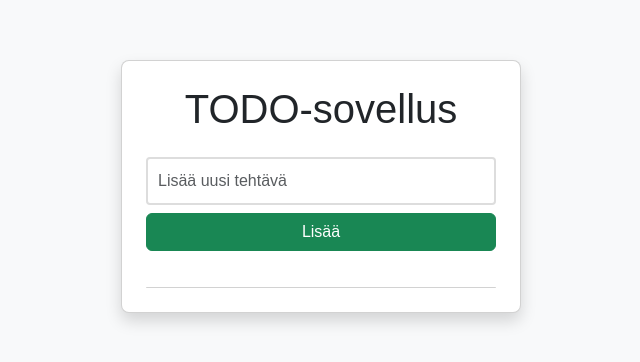
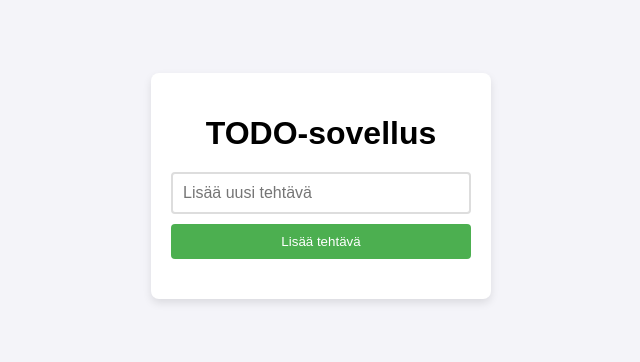
Before and after one commit to mooncutter/Projekti-3, a plain HTML site: page index.html in a window 1280 px wide. Shown: the part 214-576 px from the top of the page, without its empty margins (319-959 px from the left). Drawn offline with nearby package versions, Linux system fonts and the light colour scheme.

Commit message:
Update index.html

```diff
--- a/index.html
+++ b/index.html
@@ -4,24 +4,18 @@
     <meta charset="UTF-8" />
     <meta name="viewport" content="width=device-width, initial-scale=1" />
     <title>TODO-sovellus</title>
-
-    <!-- Bootstrap 5 -->
-    <link href="https://cdn.jsdelivr.net/npm/bootstrap@5.3.0/dist/css/bootstrap.min.css" rel="stylesheet" />
-
-    <!-- jQuery -->
+    <link rel="stylesheet" href="style.css" />
+    <!-- jQuery CDN -->
     <script src="https://code.jquery.com/jquery-3.6.0.min.js"></script>
-
-    <!-- Oma CSS -->
-    <link rel="stylesheet" href="style.css" />
 </head>
-<body class="bg-light d-flex justify-content-center align-items-center vh-100">
-    <div class="card shadow todo-container p-4" style="width: 100%; max-width: 400px;">
-        <h1 class="text-center mb-4">TODO-sovellus</h1>
-        <form id="todo-form" class="d-flex gap-2 mb-3">
-            <input type="text" id="todo-input" class="form-control" placeholder="Lisää uusi tehtävä" required />
-            <button type="submit" class="btn btn-success">Lisää</button>
+<body>
+    <div class="todo-container">
+        <h1>TODO-sovellus</h1>
+        <form id="todo-form">
+            <input type="text" id="todo-input" placeholder="Lisää uusi tehtävä" required />
+            <button type="submit">Lisää tehtävä</button>
         </form>
-        <ul id="todo-list" class="list-group"></ul>
+        <ul id="todo-list"></ul>
     </div>
 
     <script src="script.js"></script>
```
